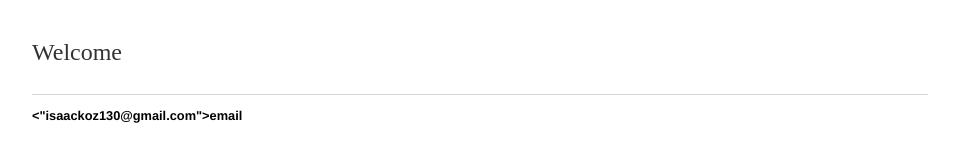
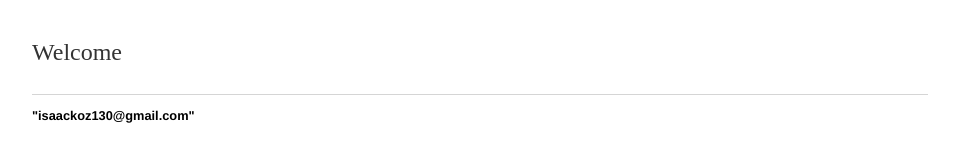
Before and after one commit to isaackoz/isaackoz.github.io, a Jekyll site: the page built from index.html, in a window 1280 px wide. Shown: the part 161-323 px from the top of the page, without its empty margins (160-1119 px from the left). Built offline with Jekyll 4.4.1, drawn with Linux system fonts in a browser that asks for light colours.

Commit message:
Update default.html

```diff
--- a/_layouts/default.html
+++ b/_layouts/default.html
@@ -18,8 +18,8 @@
 
 		</div><!-- /.container -->
 		<footer>
-    		<ul>
-        		<li><"isaackoz130@gmail.com">email</a></li>
+    			<ul>
+				<b>"isaackoz130@gmail.com"</b>
 			</ul>
 		</footer>
 	</body>
```
